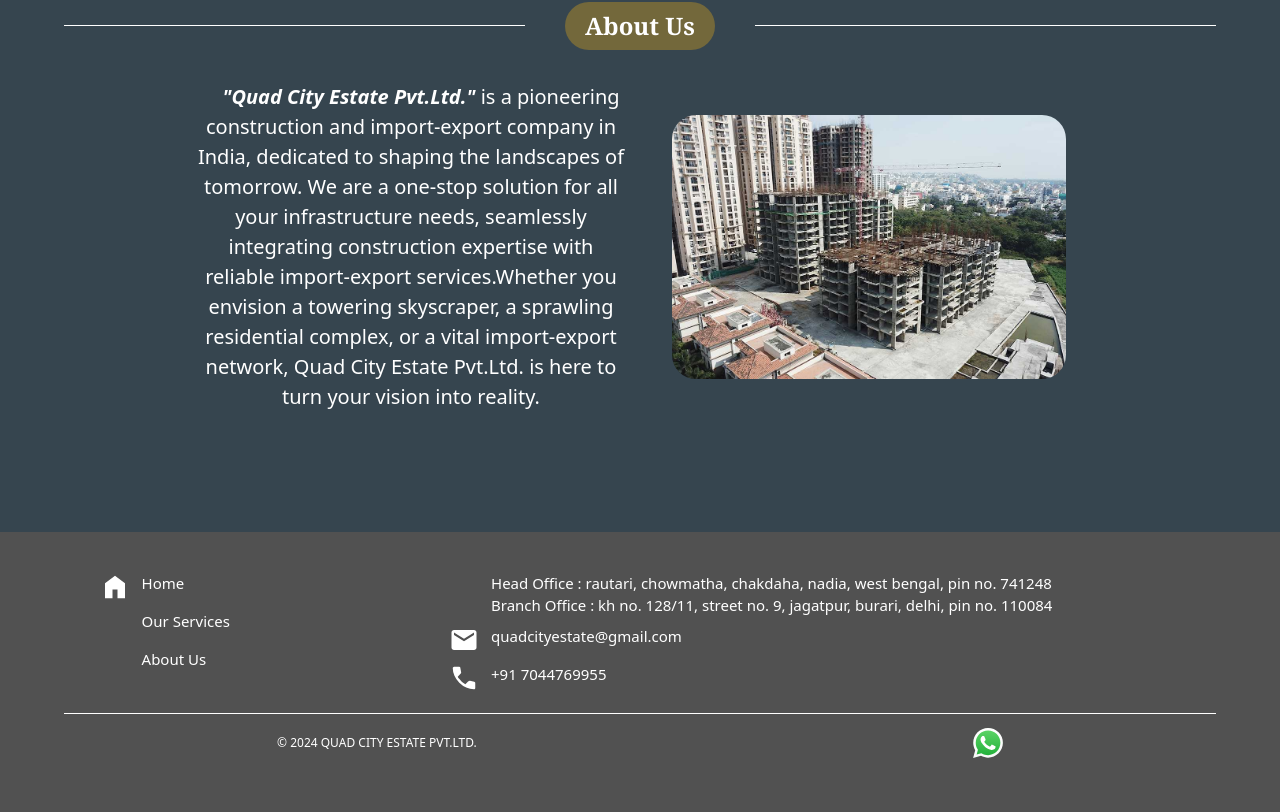
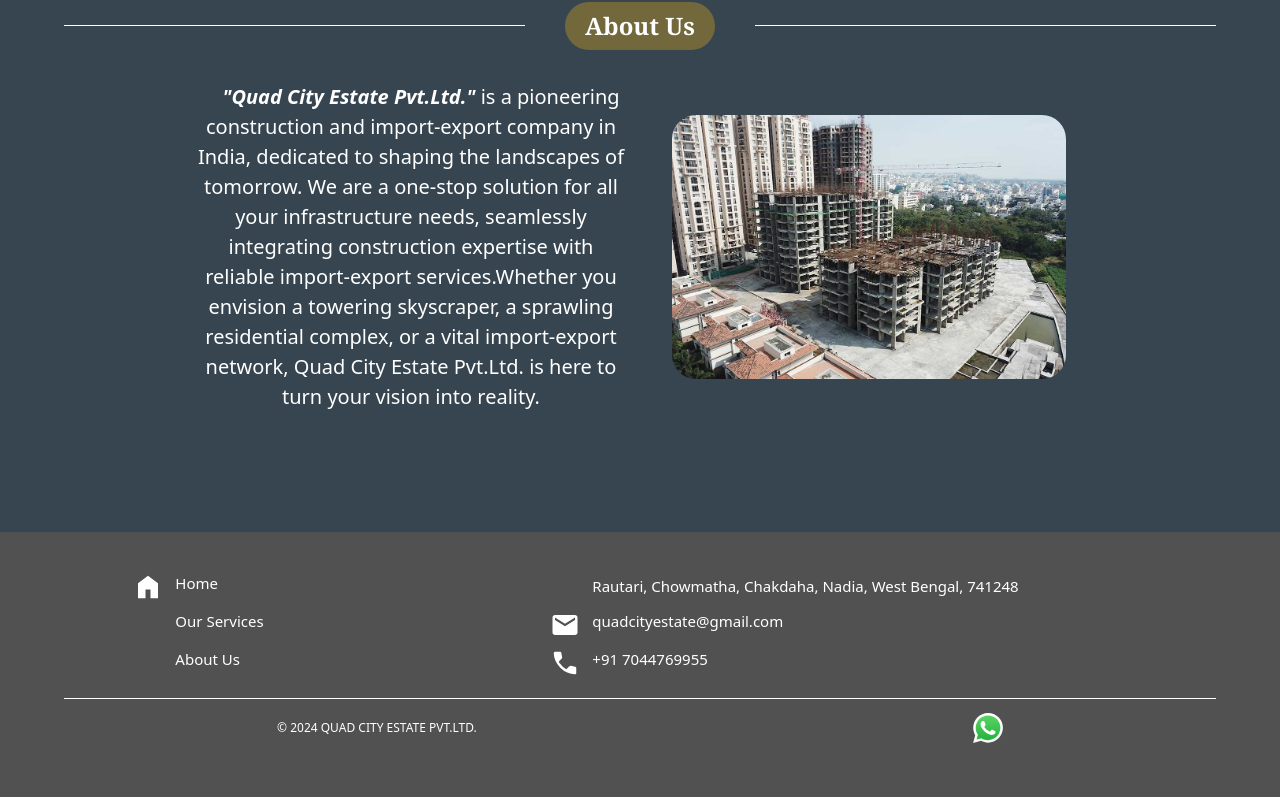
Before and after one commit to quadcityestate/Quad_City_Frontend, a React (Create React App) app: page / in a window 1280 px wide. Shown: the part 1172-1984 px from the top of the page. Built offline with nearby package versions, Linux system fonts and the light colour scheme; some icons are missing.

Commit message:
update old address

```diff
--- a/src/shared/Footer.jsx
+++ b/src/shared/Footer.jsx
@@ -61,8 +61,8 @@
                   style={{ color: "#fff" }}
                 />
                 <span >
-                <a href="#/" className="hover:text-orange-300 cursor-pointer " >Head Office : rautari, chowmatha, chakdaha, nadia, west bengal, pin no. 741248</a> <br />
-                <a href="#/" className="hover:text-orange-300 cursor-pointer ">Branch Office : kh no. 128/11, street no. 9, jagatpur, burari, delhi, pin no. 110084</a>
+                <a href="#/" className="hover:text-orange-300 cursor-pointer" >Rautari, Chowmatha, Chakdaha, Nadia, West Bengal, 741248</a>
+                {/* <a href="#/" className="hover:text-orange-300 cursor-pointer ">Branch Office : kh no. 128/11, street no. 9, jagatpur, burari, delhi, pin no. 110084</a> */}
                 </span>
 
               </a>
```
